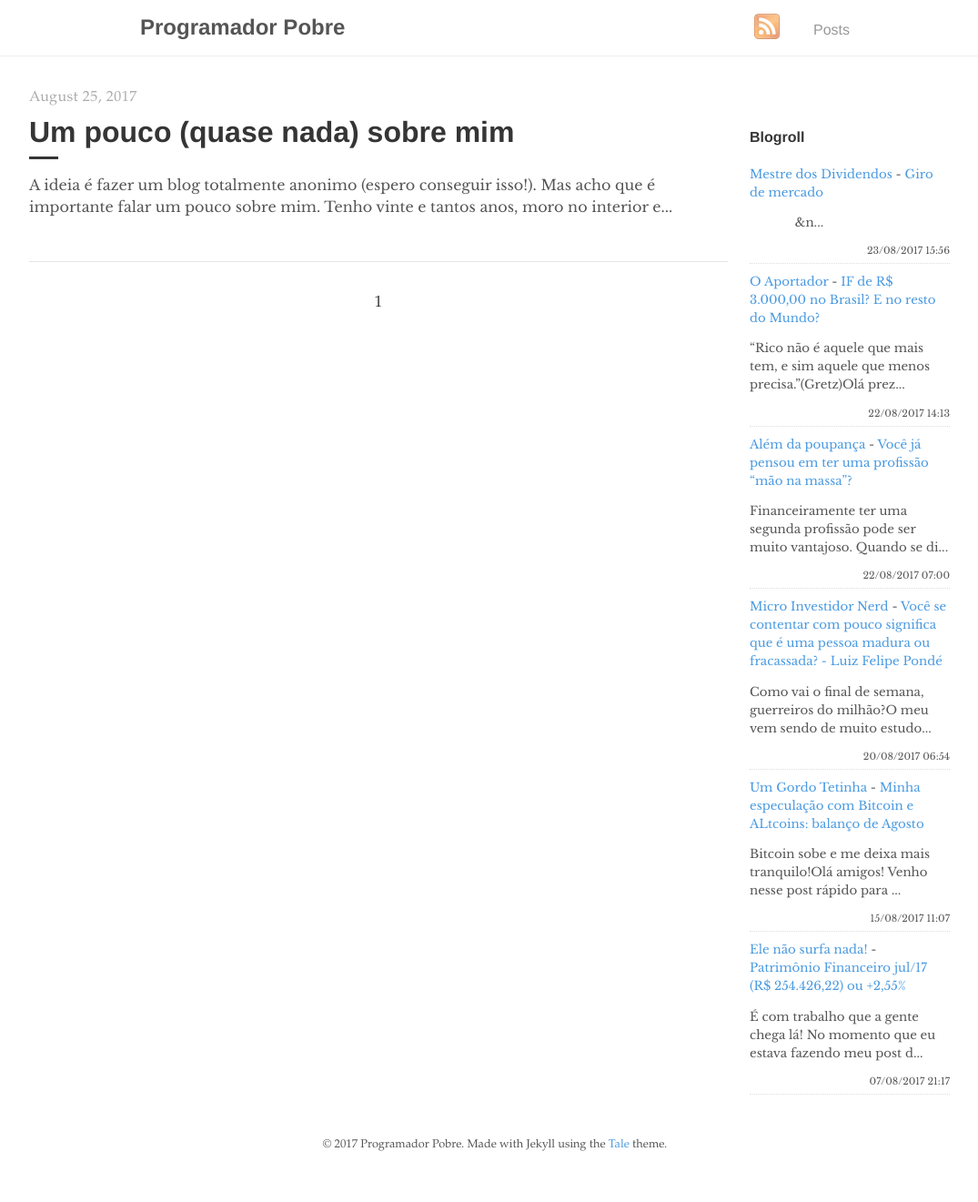
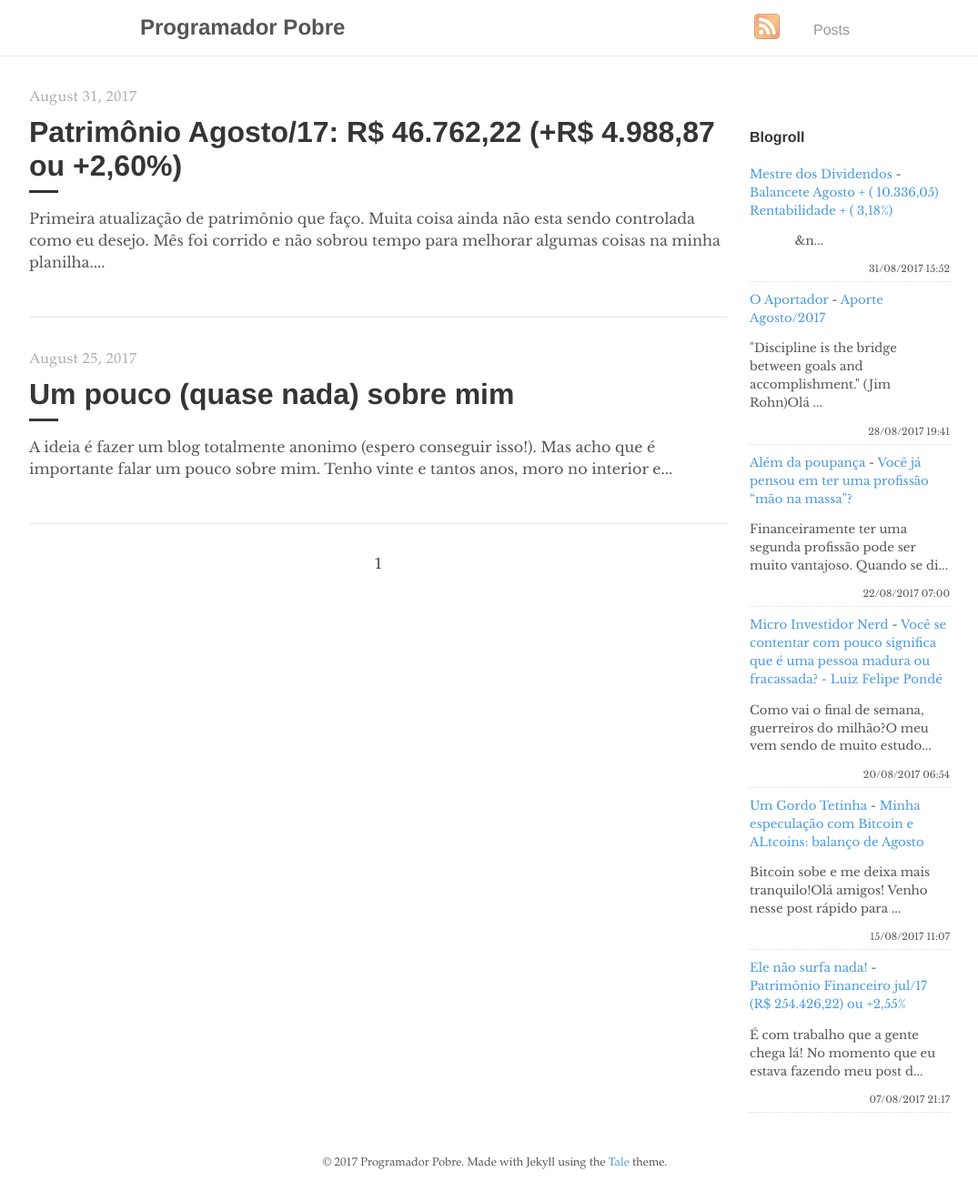
Before and after one commit to programadorpobre/programadorpobre.github.io, a Jekyll site: the page built from index.html, in a window 1280 px wide. Shown: the whole page at 91% size, without its empty margins (96-1171 px from the left). Built offline with Jekyll 4.4.1, drawn with Linux system fonts in a browser that asks for light colours; the list of posts is cut into pages by our own code; comment, search, counter and statistics services are not loaded; some of the changed lines change nothing that is shown.

Commit message:
carteira agosto/17

```diff
--- a/_includes/feed-entries.html
+++ b/_includes/feed-entries.html
@@ -1,12 +1,12 @@
 <div class="feed-entry">
-    <a class="feed-entry-site-name" href="http://mestredosdividendos.blogspot.com/">Mestre dos Dividendos</a> - <a class="feed-entry-title" href="http://mestredosdividendos.blogspot.com/2017/08/giro-de-mercado_23.html">Giro de mercado</a>
+    <a class="feed-entry-site-name" href="http://mestredosdividendos.blogspot.com/">Mestre dos Dividendos</a> - <a class="feed-entry-title" href="http://mestredosdividendos.blogspot.com/2017/08/balancete-agosto-1033605-rentabilidade.html">Balancete Agosto + ( 10.336,05) Rentabilidade + ( 3,18%)</a>
     <p class="feed-entry-summary">&nbsp;&nbsp;&nbsp;&nbsp;&nbsp;&nbsp;&nbsp;&nbsp;&nbsp;&nbsp;&nbsp;&nbsp;&nbsp;&n...</p>
-    <time datetime="2017-08-23T15:56:00.000-07:00">23/08/2017 15:56</time>
+    <time datetime="2017-08-31T15:52:00.000-07:00">31/08/2017 15:52</time>
 </div>
 <div class="feed-entry">
-    <a class="feed-entry-site-name" href="http://oaportadorfinanceiro.blogspot.com/">O Aportador</a> - <a class="feed-entry-title" href="http://oaportadorfinanceiro.blogspot.com/2017/08/if-de-r-300000-no-brasil-e-no-resto-do.html">IF de R$ 3.000,00 no Brasil? E no resto do Mundo?</a>
-    <p class="feed-entry-summary">“Rico não é aquele que mais tem, e sim aquele que menos precisa.”(Gretz)Olá prez...</p>
-    <time datetime="2017-08-22T14:13:00.004-03:00">22/08/2017 14:13</time>
+    <a class="feed-entry-site-name" href="http://oaportadorfinanceiro.blogspot.com/">O Aportador</a> - <a class="feed-entry-title" href="http://oaportadorfinanceiro.blogspot.com/2017/08/aporte-agosto2017.html">Aporte Agosto/2017</a>
+    <p class="feed-entry-summary">"Discipline is the bridge between goals and accomplishment."&nbsp;(Jim Rohn)Olá ...</p>
+    <time datetime="2017-08-28T19:41:00.000-03:00">28/08/2017 19:41</time>
 </div>
 <div class="feed-entry">
     <a class="feed-entry-site-name" href="http://alemdapoupanca.blogspot.com/">Além da poupança</a> - <a class="feed-entry-title" href="http://alemdapoupanca.blogspot.com/2017/08/voce-ja-pensou-em-ter-uma-profissao-mao.html">Você já pensou em ter uma profissão “mão na massa”?</a>
--- a/_includes/head.html
+++ b/_includes/head.html
@@ -10,8 +10,6 @@
     {% endif %}
   </title>
 
-  {% feed_meta %}
-
   <!-- CSS -->
   <link rel="stylesheet" href="{{ site.baseurl }}/styles.css">
   <link rel="stylesheet" href="https://fonts.googleapis.com/css?family=Libre+Baskerville:400,400i,700">
--- /dev/null
+++ b/_posts/2017-08-31-fechamento-agosto.markdown
@@ -0,0 +1,84 @@
+---
+layout: post
+title:  "Patrimônio Agosto/17: R$ 46.762,22 (+R$ 4.988,87 ou +2,60%)"
+date:   2017-08-31 20:00:00 -0300
+comments: true
+categories: patrimonio
+---
+
+Primeira atualização de patrimônio que faço. Muita coisa ainda não esta
+sendo controlada como eu desejo. Mês foi corrido e não sobrou tempo para
+melhorar algumas coisas na minha planilha.
+
+A valorização de +2,60% é entre os dia 14 de agosto e o dia 31/agosto. Não
+fazia NENHUM tipo de controle antes dessa data.
+
+Minha planilha foi insparada na [planilha do Surfista
+Calhorda](https://elenaosurfanada.blogspot.com). Mas fiz ela no Google Docs
+pela praticidade de acessar pelo celular.
+
+Vamos aos números!
+
+## Consolidado
+
+Nesse mês **consegui aportar R$ 3.904,00**. Bem menos que o previsto que era R$ 5.000,00.
+
+Patrimônio total: R$ 46.762,22 - Aporte: R$ 3.904,00 - Proventos: R$ 40,29
+
+![Carteira Agosto/2017]({{ site.url }}/uploads/2017-08/carteira-agosto-17.png){: .center-image}
+
+A alocação no final do mẽs ficou:
+
+![Consolidado Agosto/2017]({{ site.url }}/uploads/2017-08/alocacao-agosto-17.png){: .center-image}
+
+
+### Carteira de Alto Risco
+
+Nessa carteira eu considero os investimentos em BitCoin e Empréstimos.
+
+Sem novidades aqui. Não comprei BitCoin e nem emprestei dinheiro esse mês.
+
+Com a **valorização incrível que o BitCoin** teve esse mês minha carteira de
+**Alto Risco fechou em R$ 15.748,63**.
+
+_(Ando com medo dessa recente valorização do BitCoin...)_
+
+Total: R$ 15.748,63 - Aporte: R$ 0,00
+
+### Carteira de Ações
+
+_(Sou totalmente novamente no mundo das ações, qualquer mico que eu tiver
+peço que avisem nos comentários!)_
+
+A minha carteira de ações tem hoje ITSA4 (57,9%), EZTC3 (21,1%) e TAEE11 (21,1%).
+
+Nas parte de Ações eu vendi NATU3 ontem (29/08). O papel já tinha subido de mais
+e eu não vejo fundamentos tão bons para justificar a alta, achei melhor realizar
+o lucro.
+
+Comprei 99 ações da Taesa (TAEE11).
+
+Tenho um saldo não convertido em ações de R$ 4.040,29 nessa carteira (devido
+a venda de NATU3). Estou esperando uma correção das ações para ir as compras.
+
+Total: R$ 14.906,25 - Aporte: R$ 0,00 - Proventos: R$ 40,29 (ITSA4)
+
+### Renda Fixa
+
+Sem novos aportes. As taxas de juros dos títulos prefixados não me atreem mais.
+Cogitei comprar um título do IPCA+ por acreditar que a inflação vai subir (o
+que aumenta meu ganho real porque a *_minha inflação_ é menor do que o IPCA*)
+mas acho que o momento é para ações.
+
+Total: R$ 16.107,34 - Aporte: R$ 0,00
+
+# Objetivos para o próximo mês
+
+  * **Criar um planejamento da alocação dos recursos.**
+    - Meu único planejamento hoje é no valor do aporte. Chega no dia de aportar
+      e eu não sei onde colocar o dinheiro. Criando um planejamento **antes** no dia
+      eu simplesmente aporto sem ficar vendo cotação, sem ficar com medo.
+  * **Estudar um pouco mais sobre como analisar os fundamentos das empresas.**
+    - Preciso criar (e seguir) critérios de entrada e saída de papéis na minha
+      carteira de ações de acordo com o fundamentos por trás das empresas.
+  * **Receber um pouco do dinheiro empresatado!**
--- a/_sass/_post.scss
+++ b/_sass/_post.scss
@@ -35,4 +35,9 @@
   a:hover {
     text-decoration: underline;
   }
+
+  .center-image {
+    margin: 0 auto;
+    display: block;
+  }
 }
```
Also changed, not shown: uploads/2017-08/alocacao-agosto-17.png (added), uploads/2017-08/carteira-agosto-17.png (added).
